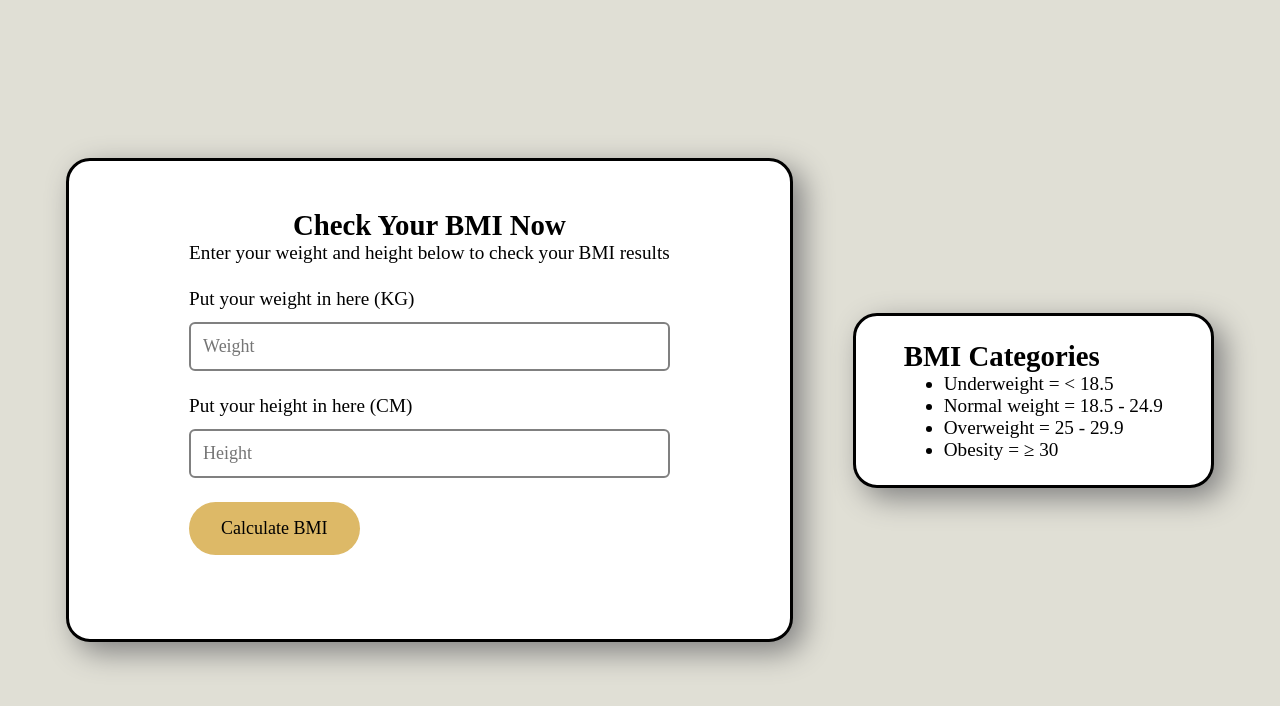
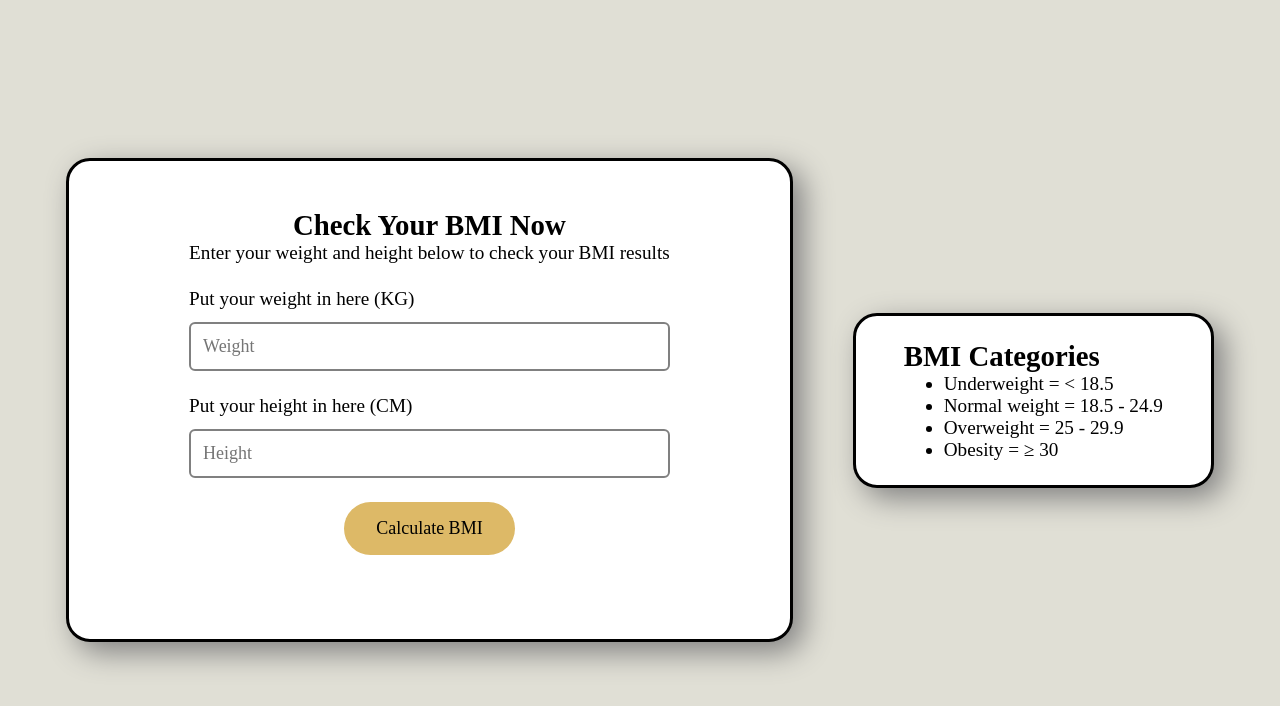
Before and after one commit to kartika18/Tugas-KalkulatorBMI, a plain HTML site: page index.html in a window 1280 px wide. Drawn offline with Linux system fonts and the light colour scheme; a web font is replaced by a local one.

Commit message:
fixing button

```diff
--- a/style.css
+++ b/style.css
@@ -23,7 +23,6 @@ section {
 #checkBMI {
   border: 3px solid black;
   border-radius: 24px;
-  /* margin: 120px 120px; */
   font-size: larger;
   padding: 48px 120px;
   display: grid;
@@ -60,20 +59,19 @@ form input:focus {
 }
 
 button {
-  margin: auto;
+  display: block;
+  margin: 0 auto 36px;
   padding: 16px 32px;
   border-radius: 32px;
   border: none;
   background-color: #ddb967;
   font-size: large;
-  margin-bottom: 36px;
   cursor: pointer;
 }
 
 #infoBMI {
   border: 3px solid black;
   border-radius: 24px;
-  /* margin: 240px 24px; */
   font-size: larger;
   padding: 24px 48px;
   display: grid;
```
